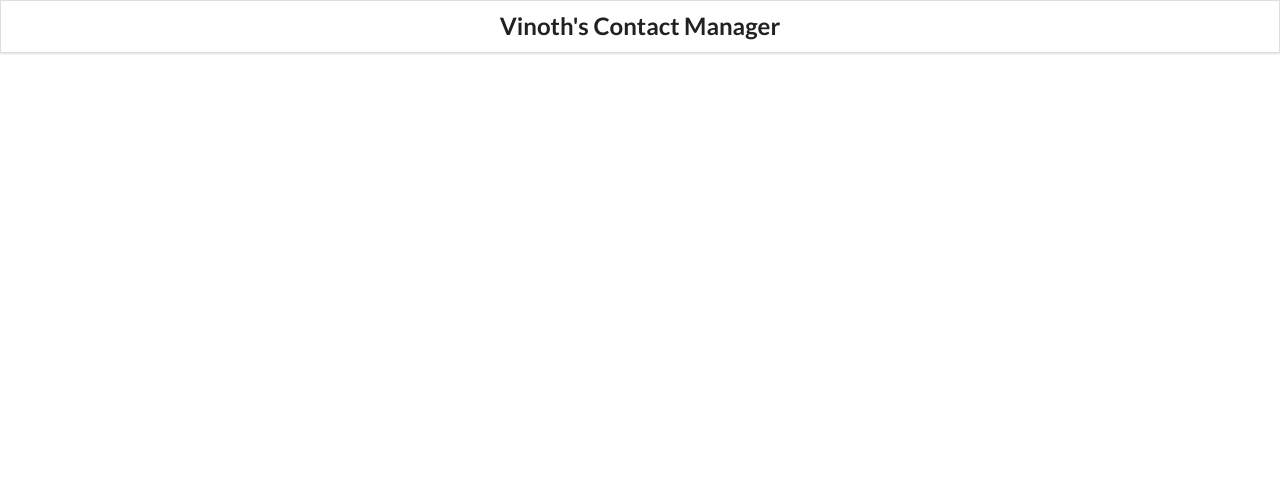
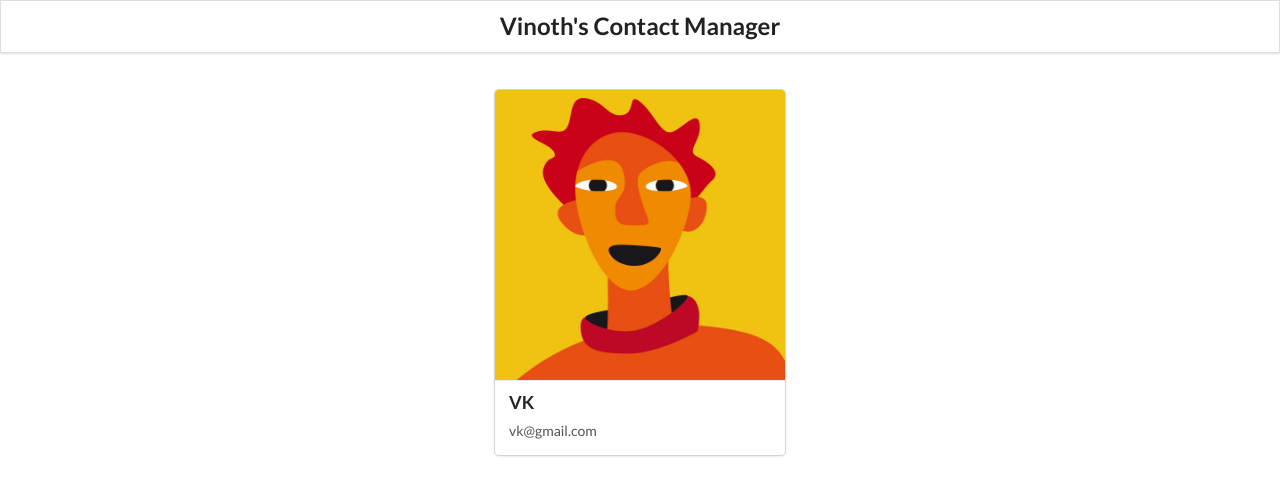
Before and after one commit to Vinoth6194/react_json_crud, a React (Create React App) app: page /contact/1 in a window 1280 px wide. Shown: the top 496 px of the page. Built offline with nearby package versions, Linux system fonts and the light colour scheme.

Commit message:
display contact details with dummmydata

```diff
--- a/src/components/App.css
+++ b/src/components/App.css
@@ -6,6 +6,12 @@
   justify-content: center;
   padding: 10px;
 }
+
+.ui.search input {
+  width: 100%;
+  border-radius: 0 !important;
+}
+
 .item {
   padding: 15px 0px !important;
 }
@@ -15,6 +21,7 @@
   font-size: 20px;
   cursor: pointer;
 }
+
 .right {
   float: right !important;
 }
--- a/src/components/App.js
+++ b/src/components/App.js
@@ -5,6 +5,7 @@
 import Header from './Header';
 import { uuid } from 'uuidv4';
 import { BrowserRouter as Router, Switch, Route } from 'react-router-dom';
+import ContactDetail from './ContactDetail';
 function App() {
   const LOCAL_STORAGE_KEY = 'contacts';
   const [contacts, setContacts] = useState([]);
@@ -67,6 +68,8 @@
               />
             )}
           />
+
+          <Route path="/contact/:id" component={ContactDetail}></Route>
         </Switch>
 
         {/* <AddContact addContactHandler={addContactHandler} />
--- a/src/components/ContactCard.jsx
+++ b/src/components/ContactCard.jsx
@@ -7,7 +7,7 @@
     <div className="item">
       <img className="ui avatar image" src={user} alt="user" />
       <div className="content">
-        <Link to={`/contacts/${id}`}>
+        <Link to={`/contact/${id}`}>
           <div className="header">{name}</div>
           <div>{email}</div>
         </Link>
--- /dev/null
+++ b/src/components/ContactDetail.jsx
@@ -0,0 +1,19 @@
+import React from 'react';
+import user from '../images/user.jpg';
+function ContactDetail() {
+  return (
+    <div className="main">
+      <div className="ui card centered">
+        <div className="image">
+          <img src={user} alt="user_logo" />
+        </div>
+        <div className="content">
+          <div className="header">VK</div>
+          <div className="description">vk@gmail.com</div>
+        </div>
+      </div>
+    </div>
+  );
+}
+
+export default ContactDetail;
```
Also changed, not shown: src/images/user.jpg (added).
